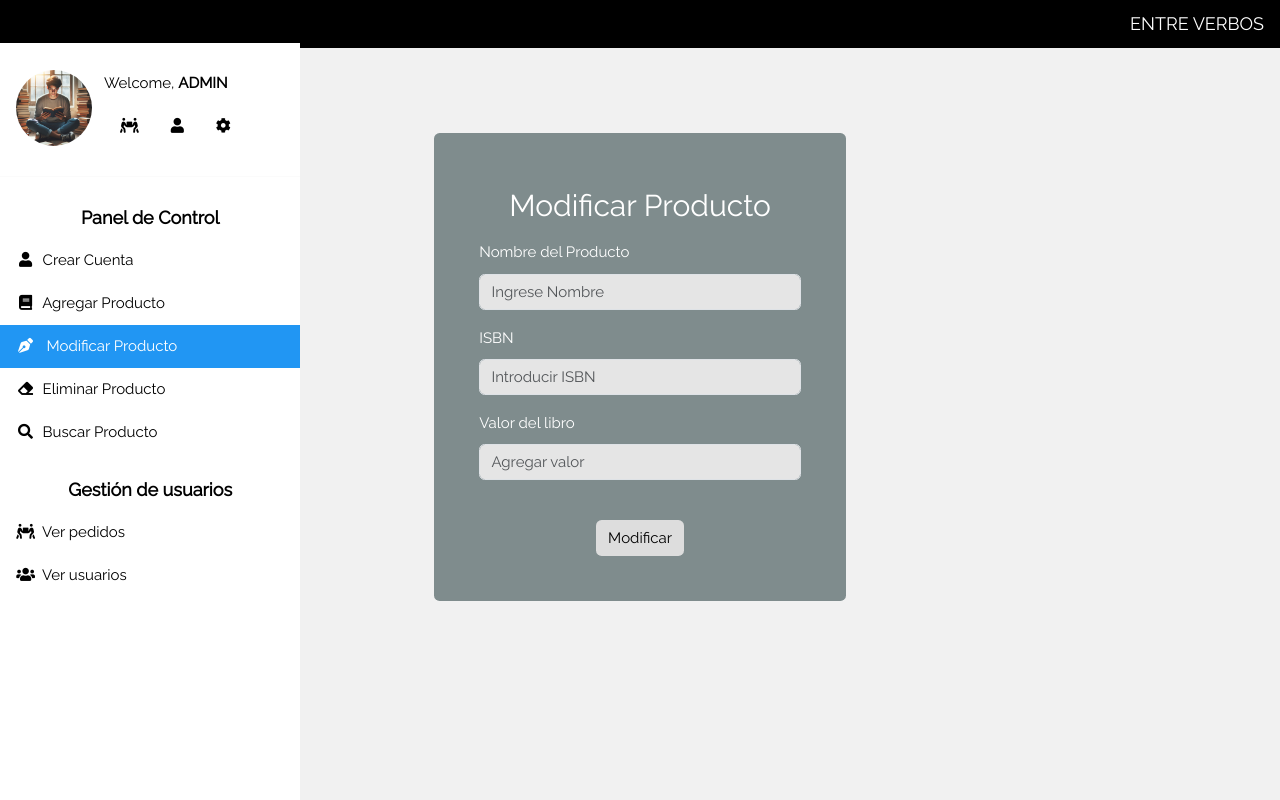
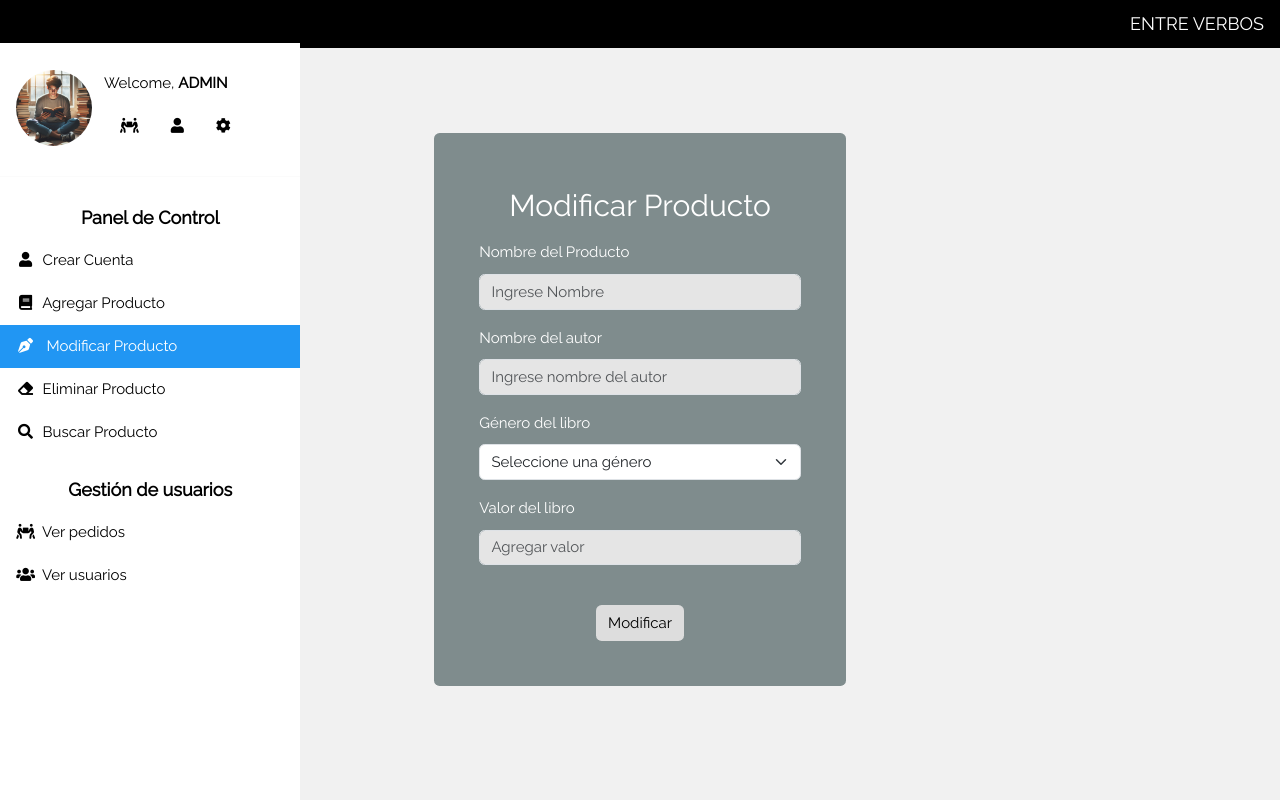
Before and after one commit to Esbaltz/proyecto, a Django app: page /modificar/ in a window 1280 px wide. Run offline with Django 5.2, Linux system fonts and the light colour scheme.

Commit message:
libros_detalles

```diff
--- a/aplicacion/static/aplicacion/js/form.js
+++ b/aplicacion/static/aplicacion/js/form.js
@@ -5,22 +5,38 @@ function form1() {
       var nombre_libr = document.getElementById("nombre_libr").value;
       var isbn = document.getElementById("isbn").value;
       var confirm_isbn = document.getElementById("confirm_isbn").value;
+      var autor = document.getElementById("autor").value;
+      var genero = document.getElementById("genero").value;
       var valor_libr = document.getElementById("valor_libr").value;
       var imagen = document.querySelector('input[type="file"]').files[0];
 
-      var nombre_libro_ingre_error = document.getElementById(
-        "nombre_libro_ingre_error"
-      );
+      var nombre_libro_ingre_error = document.getElementById("nombre_libro_ingre_error");
       var nombre_isbn_error_1 = document.getElementById("nombre_isbn_error_1");
       var nombre_isbn_error = document.getElementById("nombre_isbn_error");
+      var autor_error = document.getElementById("autor_error");
+      var genero_error = document.getElementById("genero_error");
       var valor_libro_error = document.getElementById("valor_libro_error");
       var imagen_error = document.getElementById("imagen_error");
 
       nombre_libro_ingre_error.innerHTML = "";
       nombre_isbn_error_1.innerHTML = "";
       nombre_isbn_error.innerHTML = "";
+      autor_error.innerHTML = "";
+      genero_error.innerHTML = "";
       valor_libro_error.innerHTML = "";
       imagen_error.innerHTML = "";
+
+      if (autor.length < 3 || autor.length > 30) {
+        autor_error.innerHTML =
+          "Ingrese un autor válido";
+        event.preventDefault();
+      }
+
+      if (genero.length < 3 || genero.length > 30) {
+        genero_error.innerHTML =
+          "Ingrese un género válido";
+        event.preventDefault();
+      }
 
       if (nombre_libr.length < 3 || nombre_libr.length > 60) {
         nombre_libro_ingre_error.innerHTML =
@@ -162,27 +178,35 @@ function mod() {
     .getElementById("agregar_pro_form")
     .addEventListener("submit", function (event) {
       var nombre_libr = document.getElementById("nombre_libr").value;
-      var isbn = document.getElementById("isbn").value;
+      var autor = document.getElementById("autor").value;
+      var genero = document.getElementById("genero").value;
       var valor_libr = document.getElementById("valor_libr").value;
 
-      var nombre_libro_ingre_error = document.getElementById(
-        "nombre_libro_ingre_error"
-      );
-      var nombre_isbn_error_1 = document.getElementById("nombre_isbn_error_1");
+      var nombre_libro_ingre_error = document.getElementById("nombre_libro_ingre_error");
+      var autor_error = document.getElementById("autor_error");
+      var genero_error = document.getElementById("genero_error");
       var valor_libro_error = document.getElementById("valor_libro_error");
 
       nombre_libro_ingre_error.innerHTML = "";
-      nombre_isbn_error_1.innerHTML = "";
+      autor_error.innerHTML = "";
+      genero_error.innerHTML = "";
       valor_libro_error.innerHTML = "";
+
+      if (autor.length < 3 || autor.length > 30) {
+        autor_error.innerHTML =
+          "Ingrese un autor válido";
+        event.preventDefault();
+      }
+
+      if (genero.length < 3 || genero.length > 30) {
+        genero_error.innerHTML =
+          "Ingrese un género válido";
+        event.preventDefault();
+      }
 
       if (nombre_libr.length < 3 || nombre_libr.length > 60) {
         nombre_libro_ingre_error.innerHTML =
           "El nombre del libro ingresado tiene que tener un paramentro minimo de 3 caracteres o un maximo de 60.";
-        event.preventDefault();
-      }
-      if (isbn.length !== 13) {
-        nombre_isbn_error_1.innerHTML =
-          "Los datos de ISBN no tiene el largo de 13 caracteres.";
         event.preventDefault();
       }
 
--- a/aplicacion/templates/aplicacion/imenu-w/modificar_producto.html
+++ b/aplicacion/templates/aplicacion/imenu-w/modificar_producto.html
@@ -92,9 +92,23 @@
                         <div id="nombre_libro_ingre_error" class="error-message"></div>
                     </div>
                     <div class="mb-3 mt-3">
-                        <label for="isbn" class="form-label">ISBN</label>
-                        <input type="text" class="form-control f-c" id="isbn" placeholder="Introducir ISBN" required>
-                        <div id="nombre_isbn_error_1" class="error-message"></div>
+                        <label for="autor" class="form-label">Nombre del autor</label>
+                        <input type="text" class="form-control f-c" id="autor" placeholder="Ingrese nombre del autor"
+                            required>
+                        <div id="autor_error" class="error-message"></div>
+                    </div>
+                    <div class="mb-3 mt-3">
+                        <label for="genero" class="form-label">Género del libro</label>
+                        <select class="form-select" id="genero">
+                            <option value="" selected disabled>Seleccione una género</option>
+                            <option value="sci-fi">sci-fi</option>
+                            <option value="misterio">misterio</option>
+                            <option value="terror">terror</option>
+                            <option value="historia">historia</option>
+                            <option value="biografia">biografia</option>
+                            <option value="otro">otro</option>
+                        </select>
+                        <div id="genero_error" class="error-message"></div>
                     </div>
                     <div class="mb-3 mt-3">
                         <label for="valor_libr" class="form-label">Valor del libro</label>
```
Also changed, not shown: aplicacion/templates/aplicacion/imenu-w/agregar_producto.html (+19 -0 lines), 1 other file.
